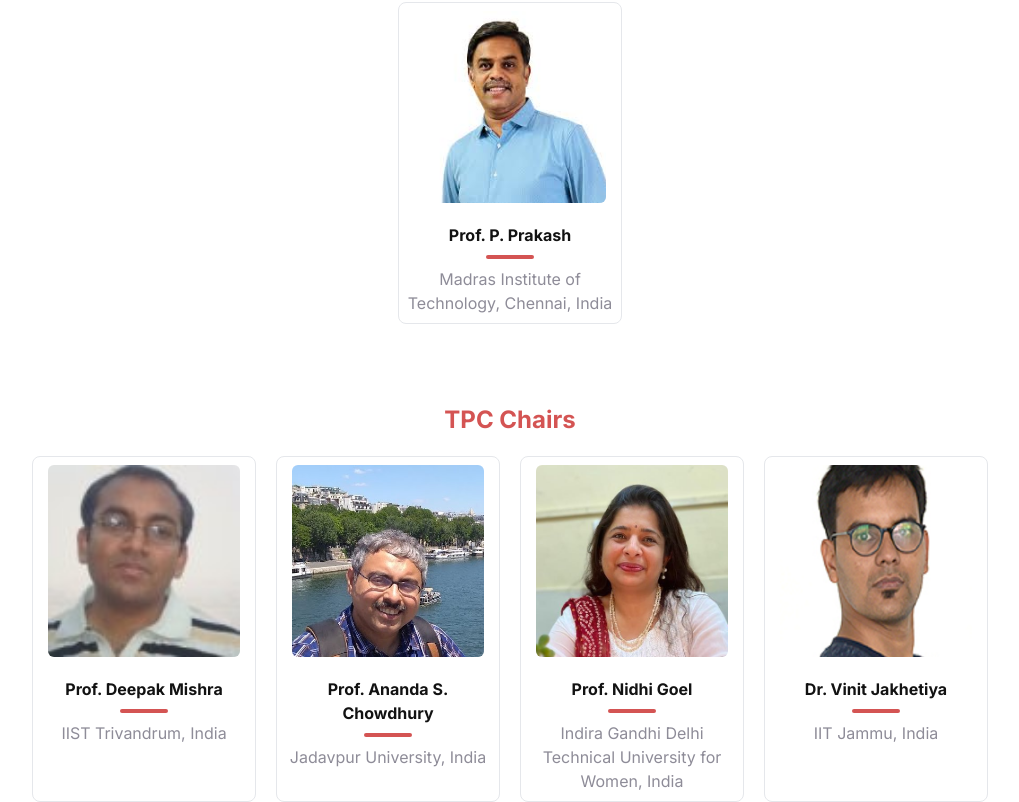
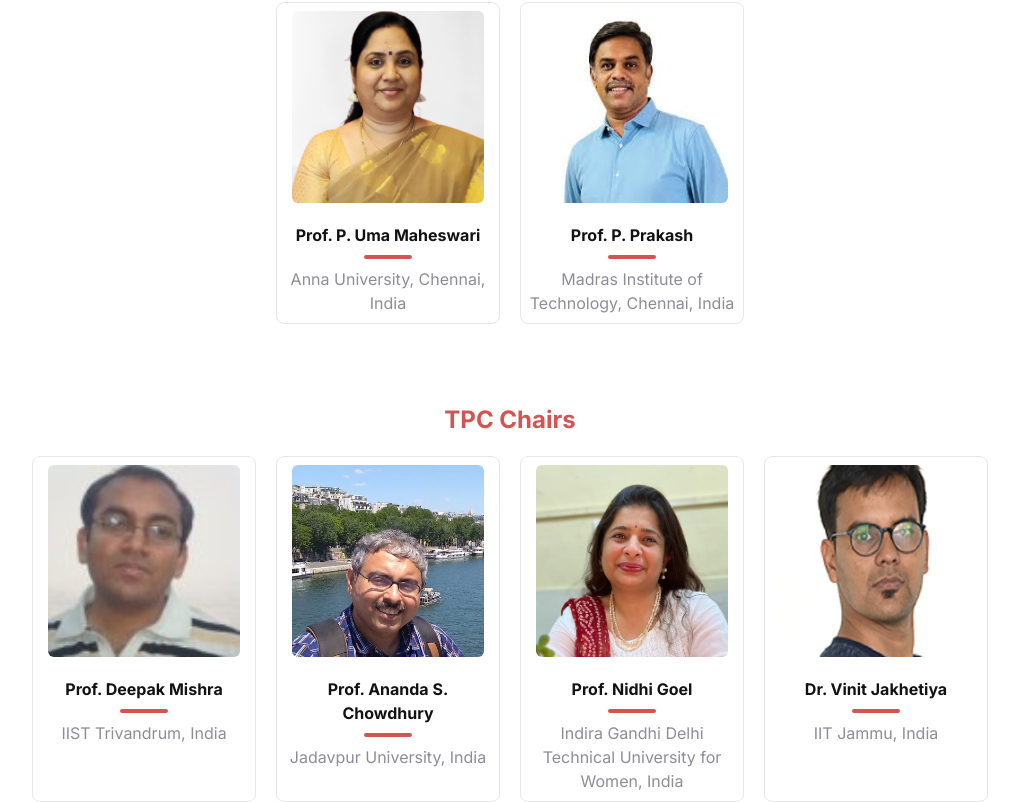
Before and after one commit to NSVEGUR/cvip-2024, a Next.js app: page /committee/organizing-committee in a window 1280 px wide. Shown: the part 5076-5878 px from the top of the page, without its empty margins (130-1149 px from the left). Built offline with nearby package versions, Linux system fonts and the light colour scheme.

Commit message:
publicitychair

```diff
--- a/src/app/committee/organizing-committee/data.ts
+++ b/src/app/committee/organizing-committee/data.ts
@@ -281,13 +281,19 @@ export const members: {
       description: "NIT Tiruchirappalli, India",
       href: "https://www.nitt.edu/home/academics/departments/ca/facultymca/dr_u_srinivasulu_reddy/",
     },
+
     {
       name: "Prof. B. Yogameena",
       image: DrYogameena,
       description: "Thiagarajar College of Engineering, Madurai, India",
       href: "https://www.tce.edu/staff_profile/faculty/BEECE/ymece.html",
     },
-
+    {
+      name: "Prof. P. Uma Maheswari",
+      image: DrPUmaMaheswari,
+      description: "Anna University, Chennai, India",
+      href: "https://annauniv.irins.org/profile/117747",
+    },
     {
       name: "Prof. P. Prakash",
       image: prakash,
```
